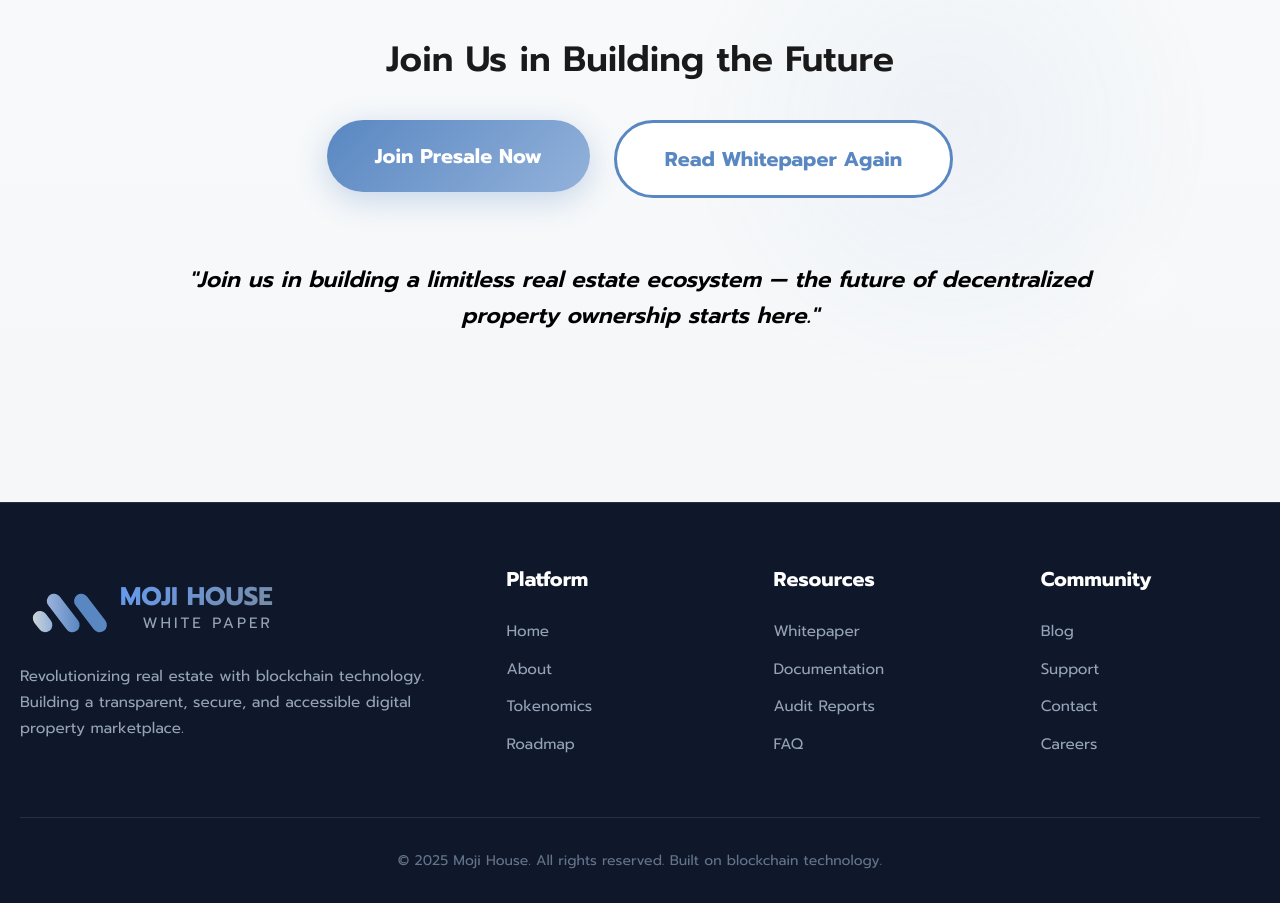
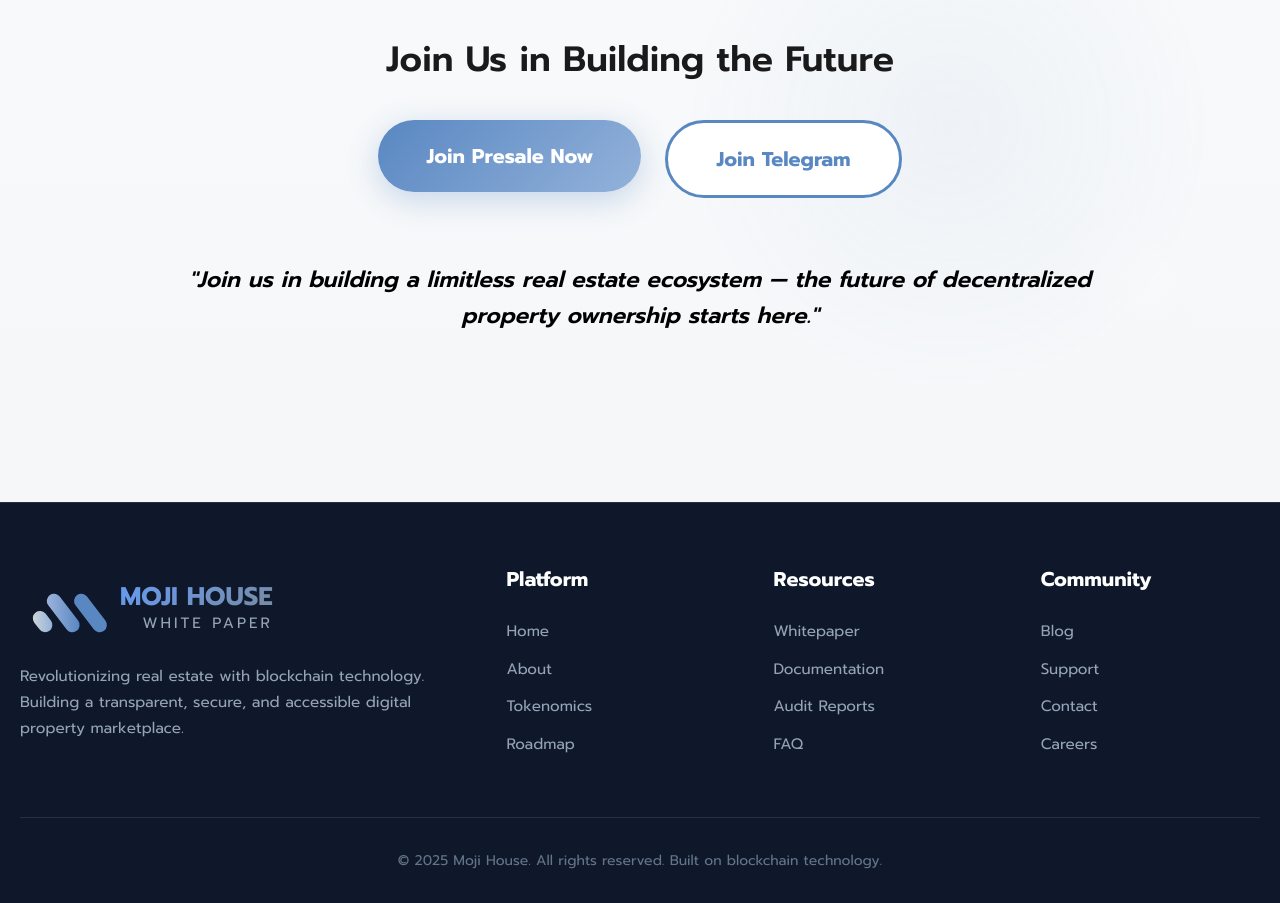
Before and after one commit to fightcpeix/moji, a Next.js app: page / in a window 1280 px wide. Shown: the part 10480-11383 px from the top of the page. Built offline with nearby package versions, Linux system fonts and the light colour scheme; no server answers.

Commit message:
update link & text

```diff
--- a/src/components/home/Conclusion.tsx
+++ b/src/components/home/Conclusion.tsx
@@ -460,14 +460,11 @@ export const Conclusion = () => {
                   <span>{t('conclusion.cta.primaryButton')}</span>
                 </Button>
               </Link>
-              <Button
-                $variant="secondary"
-                onClick={() => {
-                  window.scrollTo({ top: 0, behavior: 'smooth' });
-                }}
-              >
-                <span>{t('conclusion.cta.secondaryButton')}</span>
-              </Button>
+              <Link href="https://t.me/mojihousetoken" target="_blank">
+                <Button $variant="secondary">
+                  <span>{t('conclusion.cta.secondaryButton')}</span>
+                </Button>
+              </Link>
             </CTAButtons>
           </CTASection>
 
--- a/src/lib/i18n/translations.ts
+++ b/src/lib/i18n/translations.ts
@@ -338,7 +338,7 @@ export const translations = {
       cta: {
         title: 'Join Us in Building the Future',
         primaryButton: 'Join Presale Now',
-        secondaryButton: 'Read Whitepaper Again'
+        secondaryButton: 'Join Telegram'
       },
       tagline:
         '"Join us in building a limitless real estate ecosystem — the future of decentralized property ownership starts here."'
@@ -720,7 +720,7 @@ export const translations = {
       cta: {
         title: 'ร่วมสร้างอนาคตกับเรา',
         primaryButton: 'เข้าร่วม Presale ตอนนี้',
-        secondaryButton: 'อ่าน Whitepaper อีกครั้ง'
+        secondaryButton: 'เข้าร่วม Telegram'
       },
       tagline:
         '"ร่วมสร้างระบบนิเวศอสังหาริมทรัพย์ไร้ขีดจำกัดกับเรา — อนาคตของความเป็นเจ้าของทรัพย์สินแบบกระจายอำนาจเริ่มต้นที่นี่"'
```
